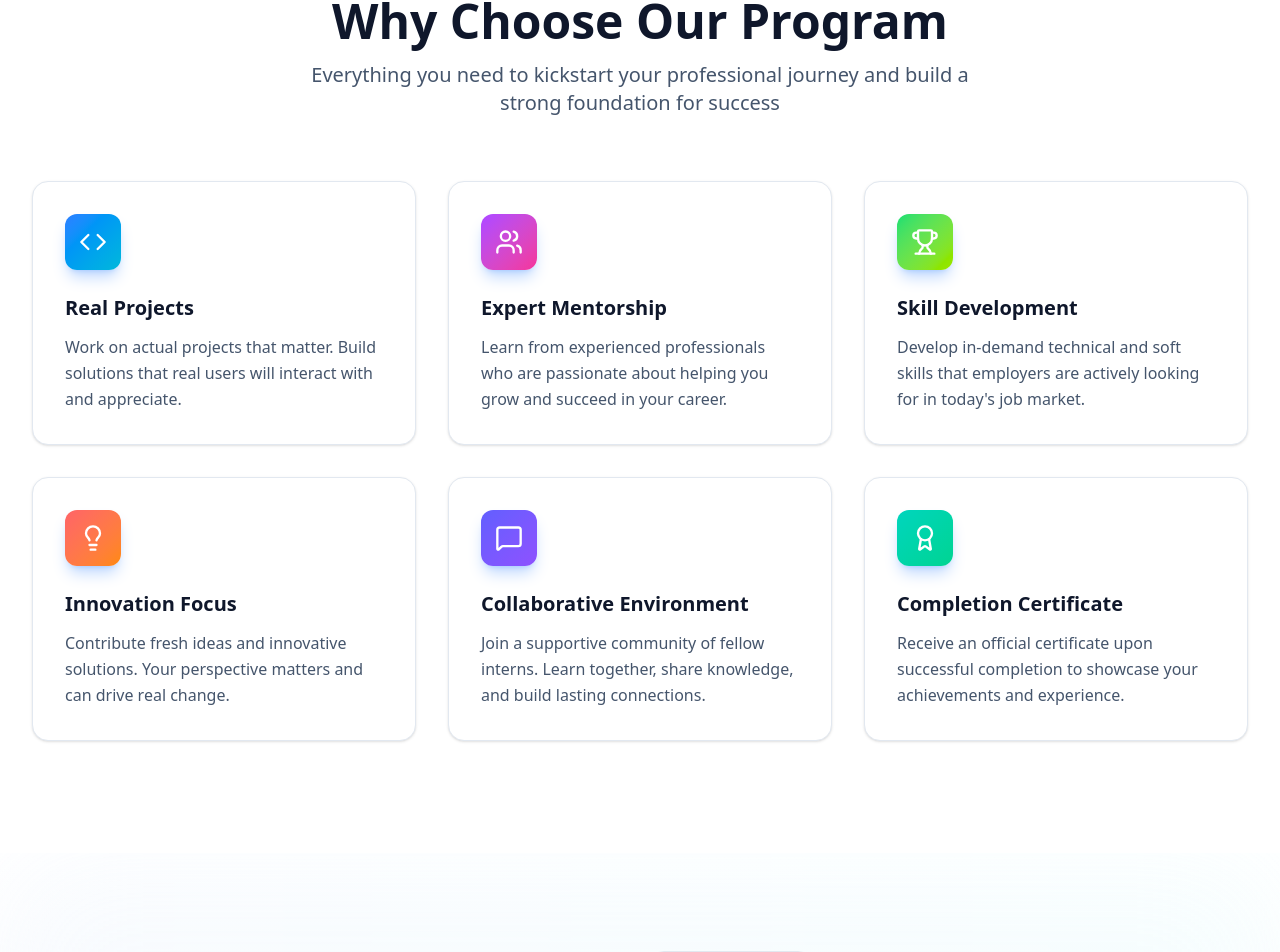
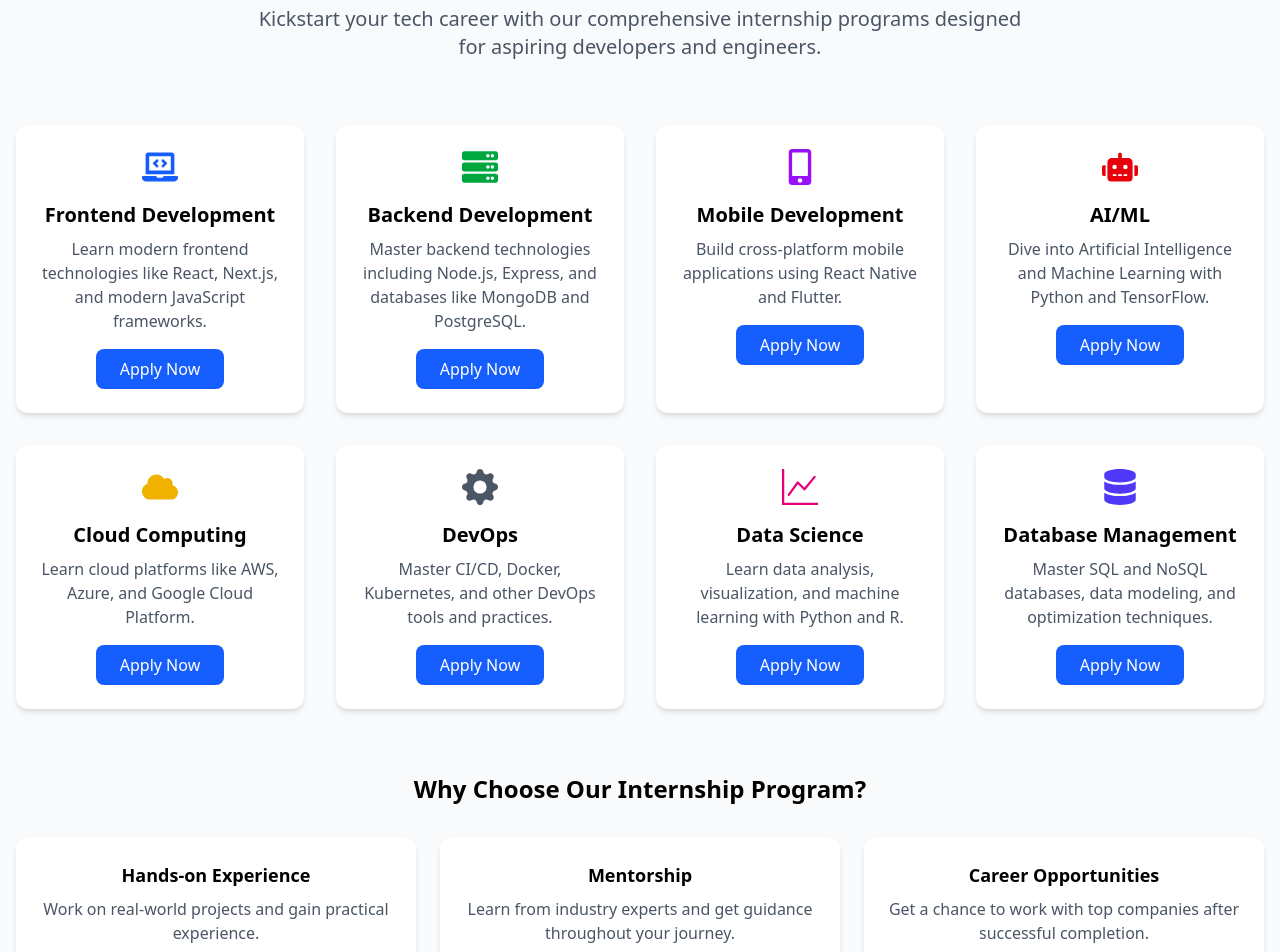
Before and after one commit to Avinash77068/internboys, a React (Vite) app: page / in a window 1280 px wide. Shown: the part 1001-1953 px from the top of the page. Built offline with nearby package versions, Linux system fonts and the light colour scheme.

Commit message:
code commited

```diff
--- a/package.json
+++ b/package.json
@@ -16,6 +16,7 @@
     "react": "^18.3.1",
     "react-dom": "^18.3.1",
     "react-helmet-async": "^2.0.5",
+    "react-icons": "^5.5.0",
     "tailwindcss": "^4.1.14"
   },
   "devDependencies": {
--- a/src/App.jsx
+++ b/src/App.jsx
@@ -6,11 +6,13 @@ import ApplicationForm from "./components/ApplicationForm";
 import Footer from "./components/Footer";
 import Navbar from "./components/Navbar";
 import FAQSection from "./components/Faq";
+import Internship from "./components/Internship";
 function App() {
   return (
     <div className="min-h-screen bg-white overflow-hidden">
       <Navbar />
       <Hero />
+      <Internship />
       <Features />
       <Benefits />
       <HowItWorks />
--- /dev/null
+++ b/src/components/Internship.jsx
@@ -0,0 +1,141 @@
+import React from "react";
+import {
+  FaLaptopCode,
+  FaMobileAlt,
+  FaServer,
+  FaRobot,
+  FaCloud,
+  FaDatabase,
+} from "react-icons/fa";
+import { BsFillGearFill, BsGraphUp } from "react-icons/bs";
+
+const Internship = () => {
+  const internships = [
+    {
+      id: 1,
+      title: "Frontend Development",
+      icon: <FaLaptopCode className="text-4xl mb-4 text-blue-600" />,
+      description:
+        "Learn modern frontend technologies like React, Next.js, and modern JavaScript frameworks.",
+    },
+    {
+      id: 2,
+      title: "Backend Development",
+      icon: <FaServer className="text-4xl mb-4 text-green-600" />,
+      description:
+        "Master backend technologies including Node.js, Express, and databases like MongoDB and PostgreSQL.",
+    },
+    {
+      id: 3,
+      title: "Mobile Development",
+      icon: <FaMobileAlt className="text-4xl mb-4 text-purple-600" />,
+      description:
+        "Build cross-platform mobile applications using React Native and Flutter.",
+    },
+    {
+      id: 4,
+      title: "AI/ML",
+      icon: <FaRobot className="text-4xl mb-4 text-red-600" />,
+      description:
+        "Dive into Artificial Intelligence and Machine Learning with Python and TensorFlow.",
+    },
+    {
+      id: 5,
+      title: "Cloud Computing",
+      icon: <FaCloud className="text-4xl mb-4 text-yellow-500" />,
+      description:
+        "Learn cloud platforms like AWS, Azure, and Google Cloud Platform.",
+    },
+    {
+      id: 6,
+      title: "DevOps",
+      icon: <BsFillGearFill className="text-4xl mb-4 text-gray-600" />,
+      description:
+        "Master CI/CD, Docker, Kubernetes, and other DevOps tools and practices.",
+    },
+    {
+      id: 7,
+      title: "Data Science",
+      icon: <BsGraphUp className="text-4xl mb-4 text-pink-600" />,
+      description:
+        "Learn data analysis, visualization, and machine learning with Python and R.",
+    },
+    {
+      id: 8,
+      title: "Database Management",
+      icon: <FaDatabase className="text-4xl mb-4 text-indigo-600" />,
+      description:
+        "Master SQL and NoSQL databases, data modeling, and optimization techniques.",
+    },
+  ];
+
+  return (
+    <section className="py-16 bg-gray-50" id="internships">
+      <div className="container mx-auto px-4">
+        <div className="text-center mb-16">
+          <h2 className="text-4xl font-bold text-gray-900 mb-4">
+            Internship Programs
+          </h2>
+          <p className="text-xl text-gray-600 max-w-3xl mx-auto">
+            Kickstart your tech career with our comprehensive internship
+            programs designed for aspiring developers and engineers.
+          </p>
+        </div>
+
+        <div className="grid grid-cols-1 md:grid-cols-2 lg:grid-cols-3 xl:grid-cols-4 gap-8">
+          {internships.map((internship) => (
+            <div
+              key={internship.id}
+              className="bg-white p-6 rounded-xl shadow-md hover:shadow-lg transition-shadow duration-300"
+            >
+              <div className="flex flex-col items-center text-center">
+                {internship.icon}
+                <h3 className="text-xl font-semibold mb-2">
+                  {internship.title}
+                </h3>
+                <p className="text-gray-600">{internship.description}</p>
+                <button className="mt-4 px-6 py-2 bg-blue-600 text-white rounded-lg hover:bg-blue-700 transition-colors">
+                  Apply Now
+                </button>
+              </div>
+            </div>
+          ))}
+        </div>
+
+        <div className="mt-16 text-center">
+          <h3 className="text-2xl font-semibold mb-4">
+            Why Choose Our Internship Program?
+          </h3>
+          <div className="grid grid-cols-1 md:grid-cols-3 gap-6 mt-8">
+            <div className="p-6 bg-white rounded-xl shadow-md">
+              <h4 className="font-semibold text-lg mb-2">
+                Hands-on Experience
+              </h4>
+              <p className="text-gray-600">
+                Work on real-world projects and gain practical experience.
+              </p>
+            </div>
+            <div className="p-6 bg-white rounded-xl shadow-md">
+              <h4 className="font-semibold text-lg mb-2">Mentorship</h4>
+              <p className="text-gray-600">
+                Learn from industry experts and get guidance throughout your
+                journey.
+              </p>
+            </div>
+            <div className="p-6 bg-white rounded-xl shadow-md">
+              <h4 className="font-semibold text-lg mb-2">
+                Career Opportunities
+              </h4>
+              <p className="text-gray-600">
+                Get a chance to work with top companies after successful
+                completion.
+              </p>
+            </div>
+          </div>
+        </div>
+      </div>
+    </section>
+  );
+};
+
+export default Internship;
--- a/src/components/Navbar.jsx
+++ b/src/components/Navbar.jsx
@@ -29,30 +29,35 @@ export default function Navbar() {
       </Helmet>
       <nav
         className={`fixed top-0 left-0 w-full z-50 transition-colors duration-300 ${
-        scrolled ? "bg-black text-white shadow-lg" : "bg-transparent text-white"
+          scrolled
+            ? "bg-black text-white shadow-lg"
+            : "bg-transparent text-white"
         }`}
       >
         <div className="max-w-7xl sm:mt-5 bg-black mx-auto px-4 h- sm:px-6 lg:px-8">
           <div className="flex justify-between items-center h-16">
             {/* Logo */}
             <div className="flex items-center gap-2">
-
               <img src={logo} alt="" />
             </div>
 
             {/* Desktop Navigation */}
             <div className="hidden md:flex items-center space-x-8">
-            {["home", "features", "about", "contact"].map((link) => (
+              {["home", "internships", "features", "about", "contact"].map(
+                (link) => (
                   <a
                     key={link}
                     href={`#${link}`}
                     className={`font-medium transition-colors ${
-                  scrolled ? "text-white hover:text-blue-400" : "text-white hover:text-blue-400"
+                      scrolled
+                        ? "text-white hover:text-blue-400"
+                        : "text-white hover:text-blue-400"
                     }`}
                   >
                     {link.charAt(0).toUpperCase() + link.slice(1)}
                   </a>
-            ))}
+                )
+              )}
 
               {/* Apply & Learn More Buttons */}
               <div className="flex gap-4">
@@ -75,7 +80,9 @@ export default function Navbar() {
             <div className="md:hidden flex items-center">
               <button
                 onClick={() => setIsOpen(!isOpen)}
-              className={`focus:outline-none ${scrolled ? "text-white" : "text-white"}`}
+                className={`focus:outline-none ${
+                  scrolled ? "text-white" : "text-white"
+                }`}
               >
                 <svg
                   className="w-6 h-6"
@@ -107,7 +114,8 @@ export default function Navbar() {
           {/* Mobile Navigation */}
           {isOpen && (
             <div className="md:hidden mt-2 space-y-4 pb-4 h-[100vh]">
-            {["home", "features", "about", "contact"].map((link) => (
+              {["home", "internships", "features", "about", "contact"].map(
+                (link) => (
                   <a
                     key={link}
                     href={`#${link}`}
@@ -116,7 +124,8 @@ export default function Navbar() {
                   >
                     {link.charAt(0).toUpperCase() + link.slice(1)}
                   </a>
-            ))}
+                )
+              )}
 
               {/* Mobile Buttons */}
               <a
```
Also changed, not shown: 1 other file (tests, documents, lock files or other folders). Lines whose indentation alone changed are shown as unchanged.
